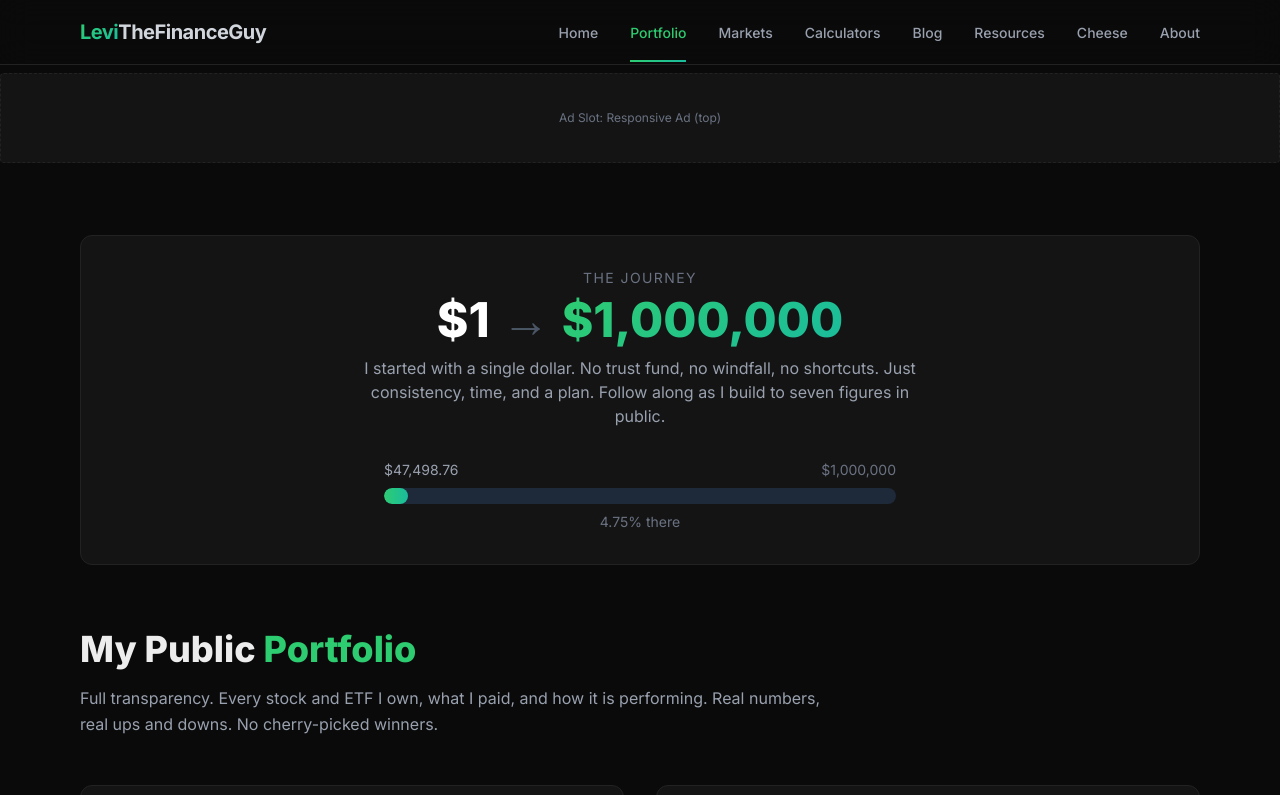
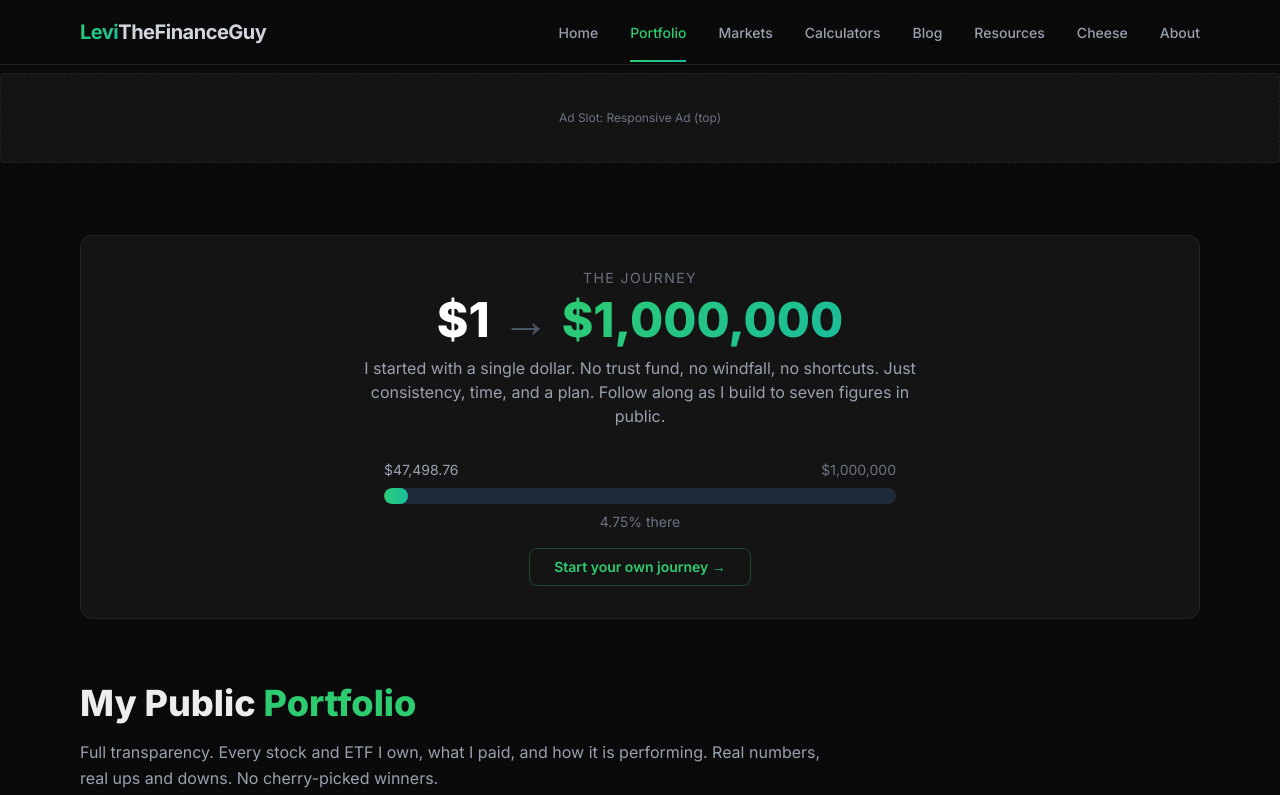
Before and after one commit to levithefinanceguy/levithefinanceguy, a Next.js app: page /portfolio in a window 1280 px wide. Shown: the top 795 px of the page. Built offline with nearby package versions, Linux system fonts and the light colour scheme.

Commit message:
Add Start your own journey Robinhood link under progress bar

```diff
--- a/app/portfolio/PortfolioClient.tsx
+++ b/app/portfolio/PortfolioClient.tsx
@@ -200,6 +200,14 @@ export default function PortfolioClient() {
             />
           </div>
           <p className="text-sm text-gray-500 mt-2">{progressPct.toFixed(2)}% there</p>
+          <a
+            href="https://join.robinhood.com/bretp22"
+            target="_blank"
+            rel="noopener noreferrer"
+            className="inline-block mt-4 px-6 py-2 text-sm font-semibold rounded-lg border border-accent-green/30 text-accent-green hover:bg-accent-green/10 transition-all"
+          >
+            Start your own journey →
+          </a>
         </div>
       </div>
 
```
